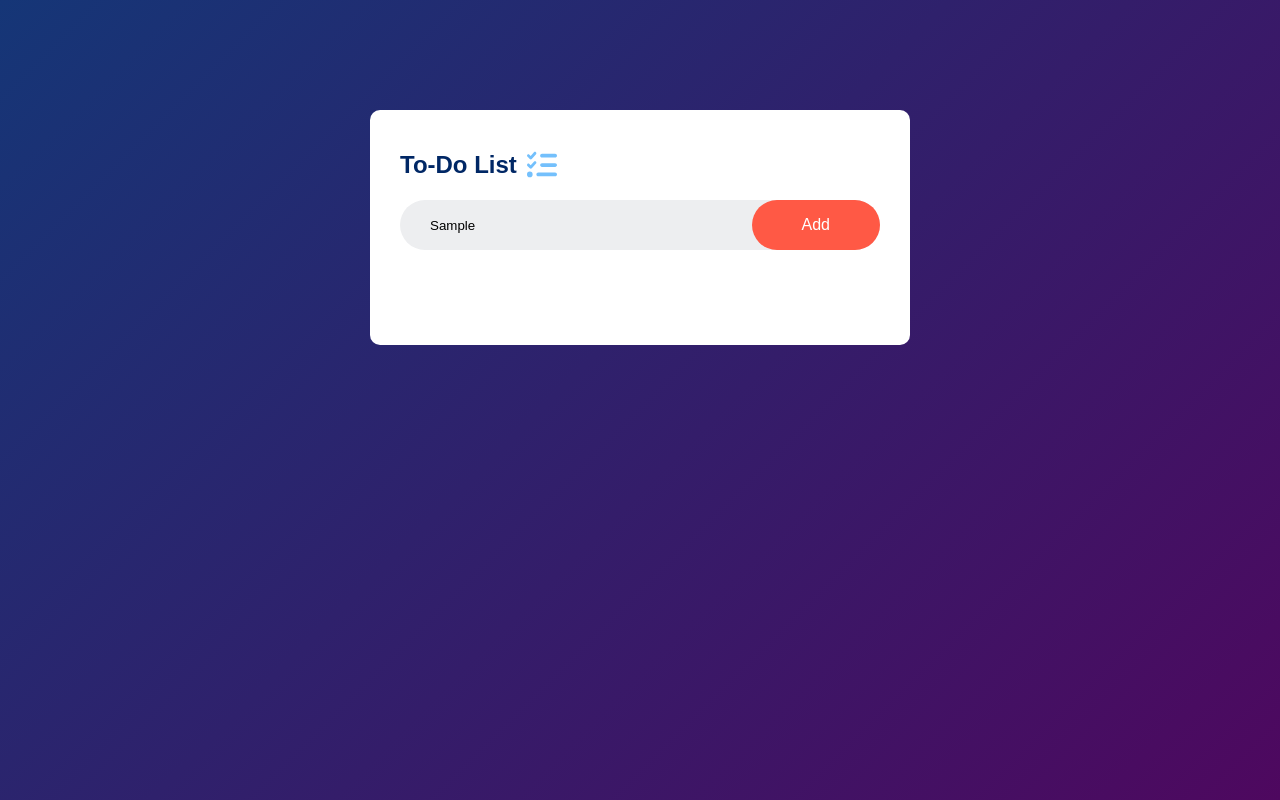
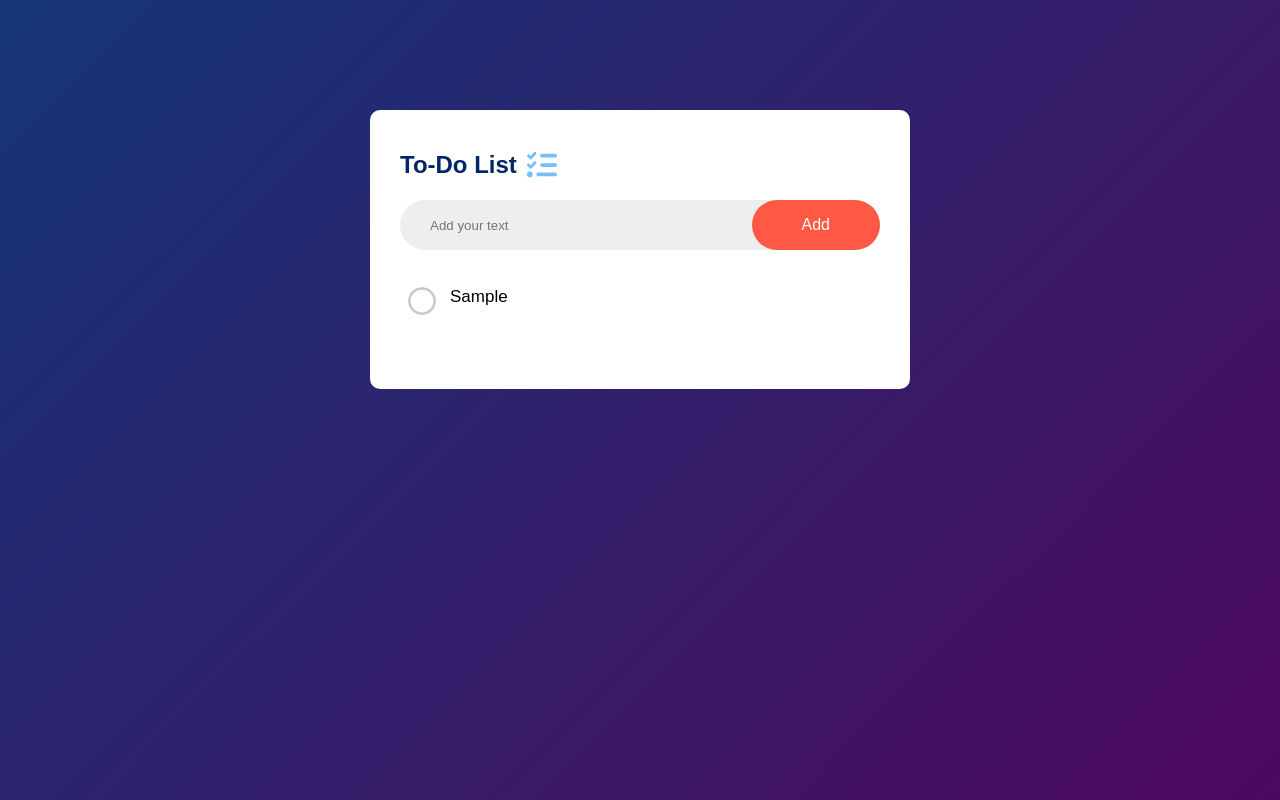
Before and after one commit to ekjot1313/Simple_ToDo_List, a plain HTML site: page index.html in a window 1280 px wide. Both pictures are taken after typing "Sample" into the empty fields and a click on the button "Add". Drawn offline with Linux system fonts and the light colour scheme.

Commit message:
added script.js and functionality to add new list items on button click

```diff
--- a/index.html
+++ b/index.html
@@ -11,7 +11,7 @@
             <h2>To-Do List <img src="images/icon.svg"></h2>
             <div class="row">
                 <input type="text" id="input-box" placeholder="Add your text">
-                <button>Add</button>
+                <button onclick="addTask()">Add</button>
             </div>
             <ul id="list-container">
                 <!-- <li class="checked">Task 1</li>
@@ -20,5 +20,6 @@
             </ul>
         </div>
     </div>
+    <script src="script.js"></script>
   </body>
 </html>
--- /dev/null
+++ b/script.js
@@ -0,0 +1,13 @@
+const inputBox = document.getElementById("input-box");
+const listContainer = document.getElementById("list-container");
+
+function addTask() {
+  if (inputBox.value === "") {
+    alert("You must write something");
+  } else {
+    let li = document.createElement("li");
+    li.innerHTML = inputBox.value;
+    listContainer.appendChild(li);
+  }
+  inputBox.value = "";
+}
```
